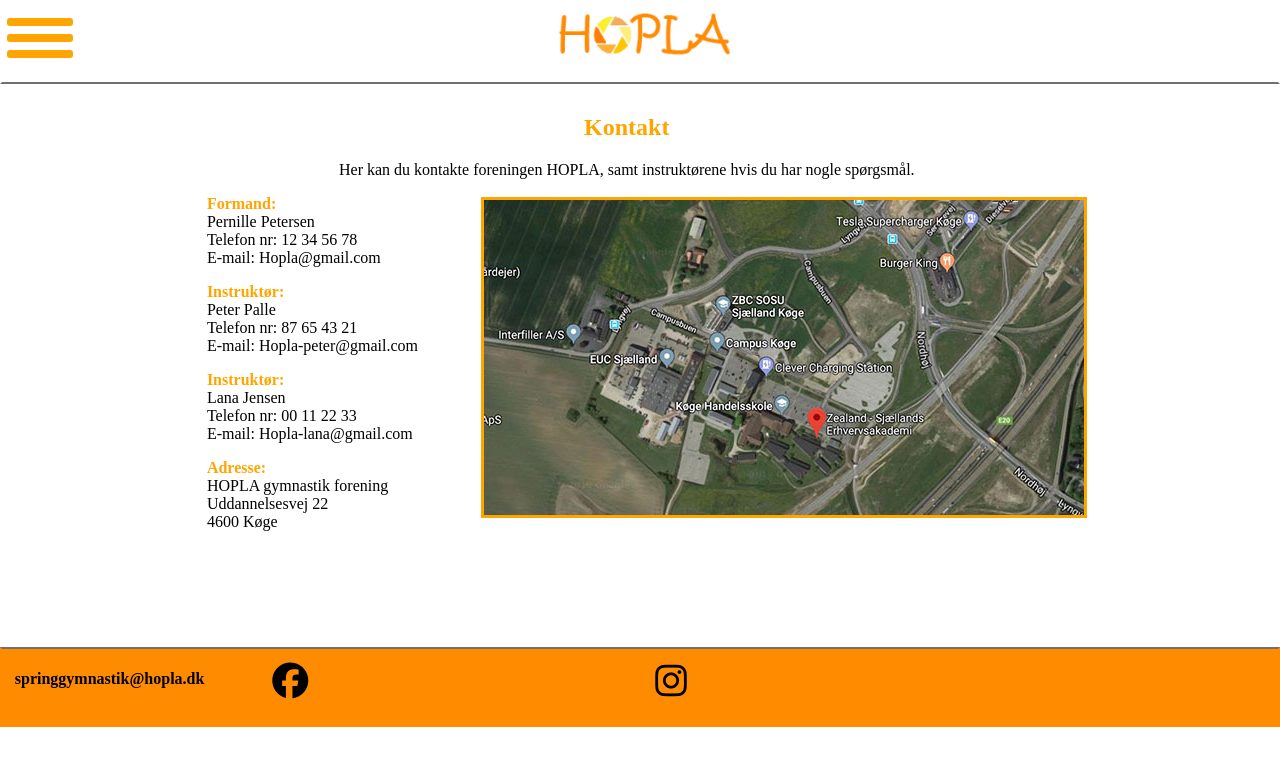
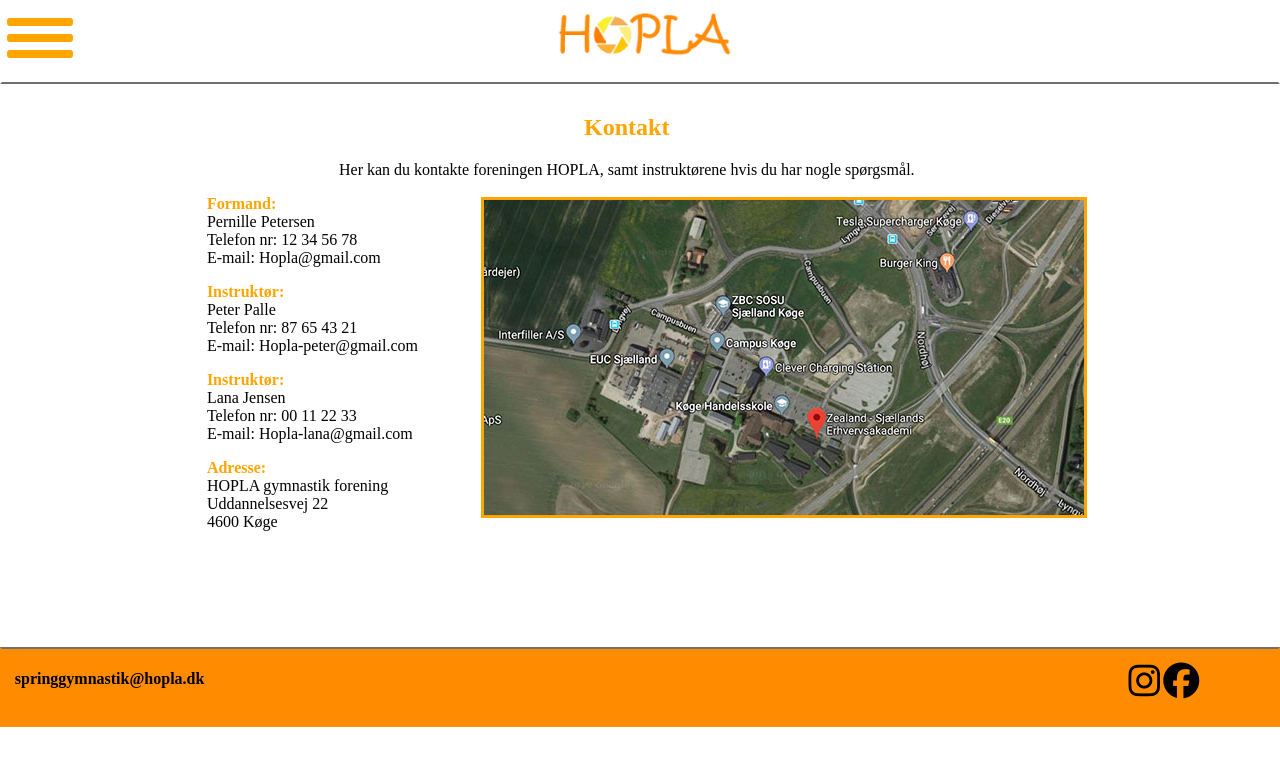
Before and after one commit to CarlAugustenborg/TEMA_1.2_DEL2, a plain HTML site: page ny_ver_1.2-2/kontakt.html in a window 1280 px wide. Drawn offline with Linux system fonts and the light colour scheme.

Commit message:
ændring i kontakt

```diff
--- a/ny_ver_1.2-2/kontakt.html
+++ b/ny_ver_1.2-2/kontakt.html
@@ -87,8 +87,10 @@
 
 	<footer>
 		<h4 class="footermail">springgymnastik@hopla.dk</h4>
+		<div class="face">
+		<a class="fab" href="https://www.instagram.com"><i class="fab fa-instagram"></i></a>
 		<a class="fab" href="https://www.facebook.com"><i class="fab fa-facebook"></i></a>
-		<a class="fab" href="https://www.instagram.com"><i class="fab fa-instagram"></i></a>
+		</div>
 	</footer>
 	</div> <!-- END WRAPPER-->
 </body>
```
